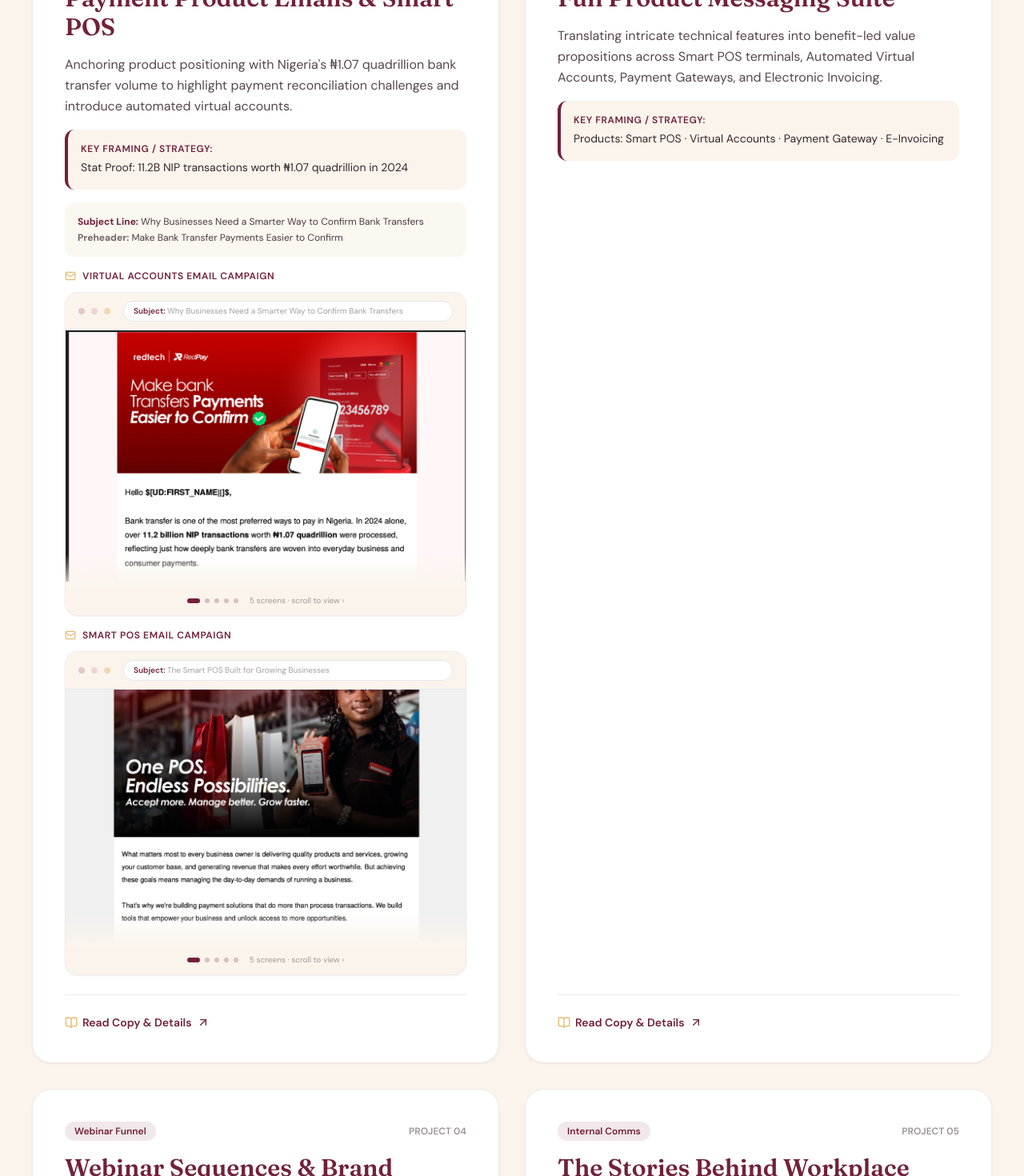
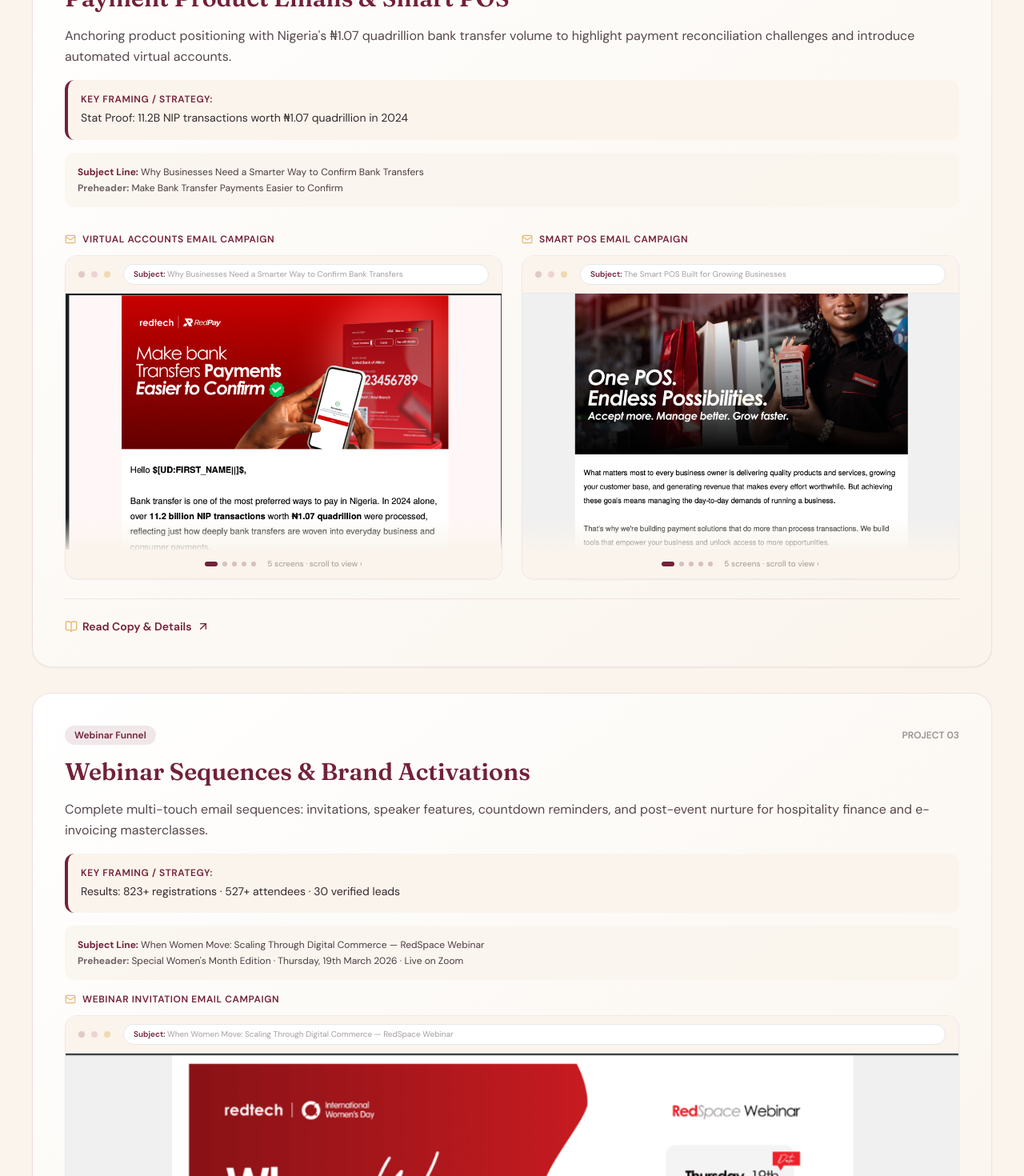
Before and after one commit to lloyduche/Abisola-Portfolio, a React (Vite) app: page / in a window 1280 px wide. Shown: the part 4320-5790 px from the top of the page at 80% size. Built offline with nearby package versions, Linux system fonts and the light colour scheme.

Commit message:
feat(featured-work): rearrange projects so 01, 02, 03 are full-width showcase cards and non-snapshot projects 04 and 05 sit side-by-side

```diff
--- a/src/components/FeaturedWork.tsx
+++ b/src/components/FeaturedWork.tsx
@@ -181,11 +181,16 @@
 
         {/* Projects Grid */}
         <div className="grid grid-cols-1 md:grid-cols-2 gap-8">
-          {filteredProjects.map((project, idx) => (
+          {filteredProjects.map((project, idx) => {
+            const isFullWidth =
+              (project.id === 'p1' || project.id === 'p2' || project.id === 'p4') &&
+              activeCategory === 'ALL';
+
+            return (
               <div
                 key={project.id}
                 className={`p-8 sm:p-10 rounded-3xl bg-white border border-[#72213A]/10 shadow-sm editorial-card flex flex-col justify-between ${
-                idx === 0 && activeCategory === 'ALL' ? 'md:col-span-2 bg-gradient-to-br from-white to-[#FAF4EC]' : ''
+                  isFullWidth ? 'md:col-span-2 bg-gradient-to-br from-white to-[#FAF4EC]' : ''
                 }`}
               >
                 <div className="space-y-4">
@@ -240,7 +245,7 @@
 
                   {/* ── Payment Product Emails: Virtual Accounts & Smart POS Mockups (p2) ── */}
                   {project.id === 'p2' && (
-                  <div className="space-y-4">
+                    <div className="grid grid-cols-1 lg:grid-cols-2 gap-6 pt-2">
                       <EmailMockupCard
                         snapshots={VIRTUALACCOUNT_SNAPSHOTS}
                         subject="Why Businesses Need a Smarter Way to Confirm Bank Transfers"
@@ -290,7 +295,8 @@
                   )}
                 </div>
               </div>
-          ))}
+            );
+          })}
         </div>
 
       </div>
--- a/src/data/portfolioData.ts
+++ b/src/data/portfolioData.ts
@@ -135,8 +135,32 @@
     }
   },
   {
+    id: "p4",
+    badge: "03 · Event Communications · Lead Funnels",
+    title: "Webinar Sequences & Brand Activations",
+    shortDesc: "Complete multi-touch email sequences: invitations, speaker features, countdown reminders, and post-event nurture for hospitality finance and e-invoicing masterclasses.",
+    hook: "Results: 823+ registrations · 527+ attendees · 30 verified leads",
+    tagCategory: "Webinar Funnel",
+    tagColor: "card",
+    fullContent: {
+      subject: "When Women Move: Scaling Through Digital Commerce — RedSpace Webinar",
+      preheader: "Special Women's Month Edition · Thursday, 19th March 2026 · Live on Zoom",
+      details: `
+• Webinar 1: Navigating Cashflow, Payment & Scale in Hospitality Business — Practical insights from hospitality leaders on improving cash flow, streamlining payments, and scaling sustainably.
+
+• Webinar 2: E-Invoicing in Nigeria: Tax, Regulatory & Compliance Demystified — Audience-facing educational sequence addressing regulatory changes, tax law, and automated compliance.
+
+• Reported Outcomes:
+- 823+ registrations across two editions
+- 527+ attendees
+- 30 confirmed qualified enterprise leads from the e-invoicing webinar
+- Brand & Event Activations: food and vendor activations, healthcare brand initiatives, and restaurant partnerships.
+      `
+    }
+  },
+  {
     id: "p3",
-    badge: "03 · Website Copywriting · Product Messaging",
+    badge: "04 · Website Copywriting · Product Messaging",
     title: "Full Product Messaging Suite",
     shortDesc: "Translating intricate technical features into benefit-led value propositions across Smart POS terminals, Automated Virtual Accounts, Payment Gateways, and Electronic Invoicing.",
     hook: "Products: Smart POS · Virtual Accounts · Payment Gateway · E-Invoicing",
@@ -151,28 +175,6 @@
 • Payment Gateway: Accept Payments Anytime Anywhere Cards • Transfers • Wallets — Messaging focused on flexible online payment acceptance, multiple payment options, integration capabilities and secure transaction processing. (CTA: Get Started)
 
 • E-Invoicing: Send Smart Invoices That Help You Get Paid Faster — Electronic invoicing messaging highlighting invoice management, payment reminders, payment tracking and compliance requirements. (CTA: Schedule a Consultation / Book a Demo)
-      `
-    }
-  },
-  {
-    id: "p4",
-    badge: "04 · Event Communications · Lead Funnels",
-    title: "Webinar Sequences & Brand Activations",
-    shortDesc: "Complete multi-touch email sequences: invitations, speaker features, countdown reminders, and post-event nurture for hospitality finance and e-invoicing masterclasses.",
-    hook: "Results: 823+ registrations · 527+ attendees · 30 verified leads",
-    tagCategory: "Webinar Funnel",
-    tagColor: "card",
-    fullContent: {
-      details: `
-• Webinar 1: Navigating Cashflow, Payment & Scale in Hospitality Business — Practical insights from hospitality leaders on improving cash flow, streamlining payments, and scaling sustainably.
-
-• Webinar 2: E-Invoicing in Nigeria: Tax, Regulatory & Compliance Demystified — Audience-facing educational sequence addressing regulatory changes, tax law, and automated compliance.
-
-• Reported Outcomes:
-- 823+ registrations across two editions
-- 527+ attendees
-- 30 confirmed qualified enterprise leads from the e-invoicing webinar
-- Brand & Event Activations: food and vendor activations, healthcare brand initiatives, and restaurant partnerships.
       `
     }
   },
```
Lines whose indentation alone changed are shown as unchanged.
